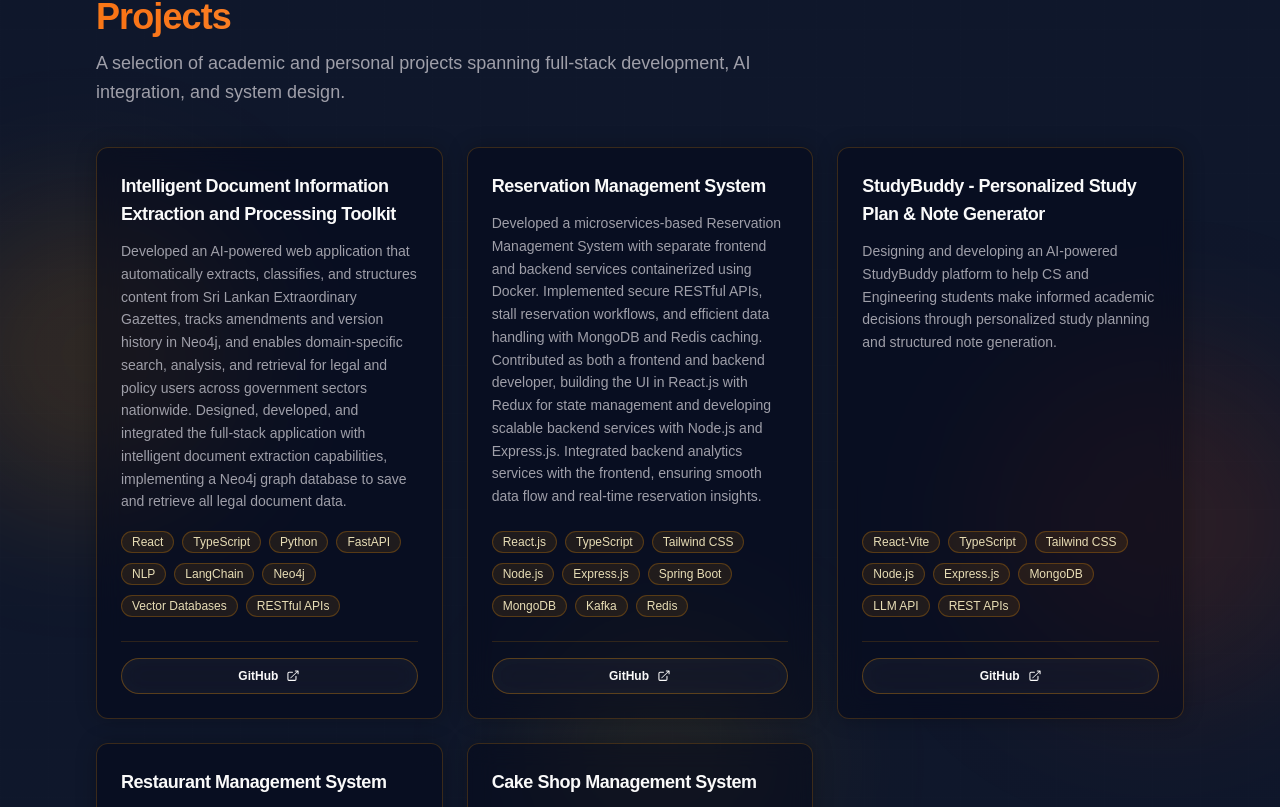
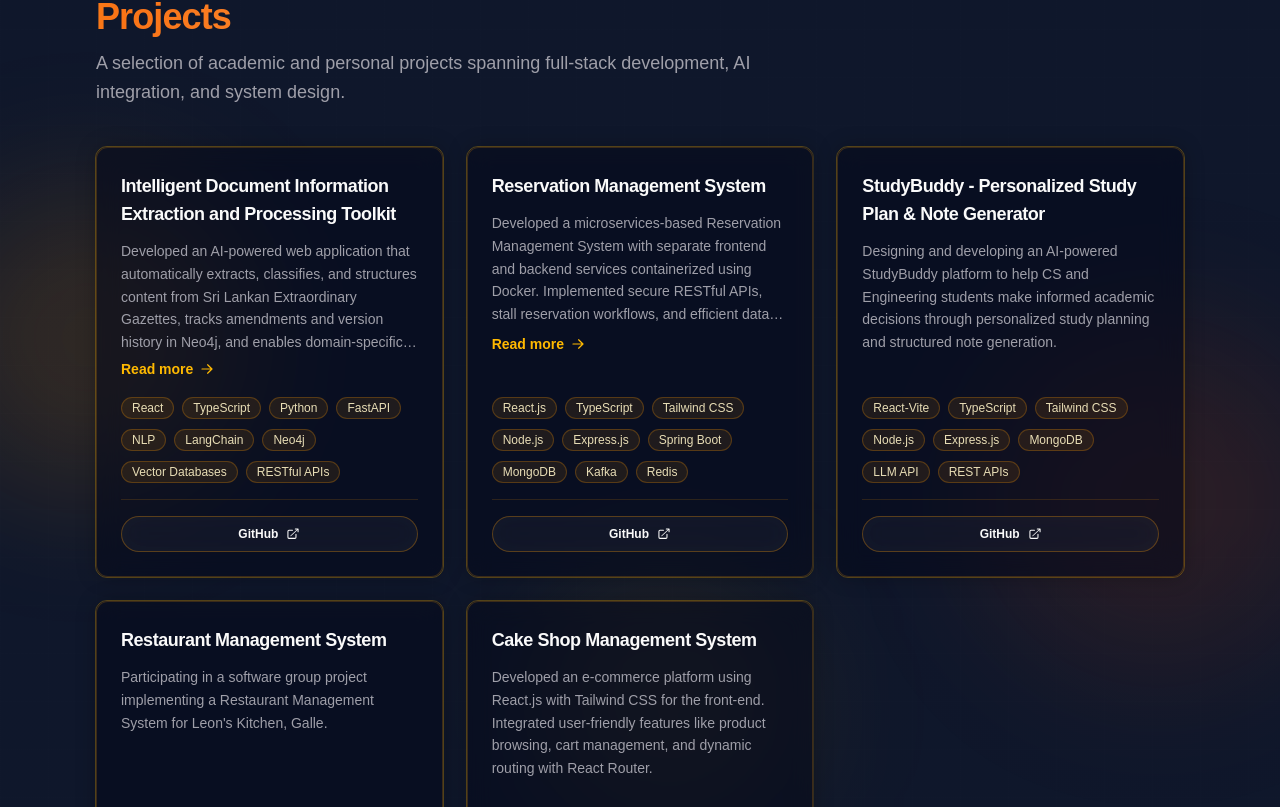
Before and after one commit to HirunaD/hirunad-portfolio, a Next.js app: page / in a window 1280 px wide. Shown: the part 2853-3660 px from the top of the page. Built offline with nearby package versions, Linux system fonts and the light colour scheme.

Commit message:
style: project cards ux

```diff
--- a/app/src/components/ui/ProjectCard.tsx
+++ b/app/src/components/ui/ProjectCard.tsx
@@ -1,9 +1,18 @@
 "use client";
 
 import { motion } from "framer-motion";
+import {
+  type KeyboardEvent,
+  type MouseEvent,
+  useLayoutEffect,
+  useRef,
+  useState,
+} from "react";
+import { projectCardConfig } from "../../data/projects";
 import { cardSpring, premiumCardClasses, premiumTagClasses } from "../../lib/motion";
 import { type Project } from "../../types";
 import { PremiumPrimaryButton, PremiumSecondaryButton } from "./PremiumButton";
+import ProjectDetailModal from "./ProjectDetailModal";
 
 export interface ProjectCardProps {
   project: Project;
@@ -11,20 +20,116 @@ export interface ProjectCardProps {
 
 export default function ProjectCard({ project }: ProjectCardProps) {
   const { title, description, techStack, githubUrl, liveUrl } = project;
+  const [isModalOpen, setIsModalOpen] = useState(false);
+  const [isClipped, setIsClipped] = useState(false);
+  const descriptionRef = useRef<HTMLParagraphElement>(null);
+
+  useLayoutEffect(() => {
+    const descriptionElement = descriptionRef.current;
+
+    if (!descriptionElement) {
+      return;
+    }
+
+    const updateClippedState = () => {
+      setIsClipped(
+        descriptionElement.scrollHeight > descriptionElement.clientHeight + 1,
+      );
+    };
+
+    updateClippedState();
+
+    const resizeObserver = new ResizeObserver(updateClippedState);
+    resizeObserver.observe(descriptionElement);
+
+    return () => resizeObserver.disconnect();
+  }, [description]);
+
+  const openModal = () => setIsModalOpen(true);
+
+  const handleKeyDown = (event: KeyboardEvent<HTMLDivElement>) => {
+    if (event.key === "Enter" || event.key === " ") {
+      event.preventDefault();
+      openModal();
+    }
+  };
+
+  const stopCardClick = (event: MouseEvent<HTMLElement>) => {
+    event.stopPropagation();
+  };
 
   return (
-    <motion.article
-      className={`flex h-full flex-col ${premiumCardClasses}`}
-      whileHover={{ scale: 1.02 }}
+    <>
+      <article className="relative h-full">
+        <motion.div
+          role="button"
+          tabIndex={0}
+          onClick={openModal}
+          onKeyDown={handleKeyDown}
+          aria-haspopup="dialog"
+          aria-label={`View details for ${title}`}
+          className="group relative h-full cursor-pointer"
+          whileHover={{ scale: 1.02, y: -4 }}
+          whileTap={{ scale: 0.99 }}
           transition={cardSpring}
         >
-      <h3 className="text-lg font-semibold tracking-tight text-zinc-50">{title}</h3>
+          <motion.div
+            className="pointer-events-none absolute -inset-px rounded-xl opacity-0 transition-opacity duration-500 group-hover:opacity-100"
+            style={{
+              background:
+                "linear-gradient(90deg, transparent, rgba(251,191,36,0.45), rgba(249,115,22,0.45), transparent)",
+              backgroundSize: "200% 100%",
+            }}
+            animate={{ backgroundPosition: ["0% 50%", "200% 50%"] }}
+            transition={{ duration: 4, repeat: Infinity, ease: "linear" }}
+            aria-hidden="true"
+          />
 
-      <p className="mt-3 flex-1 text-sm leading-relaxed text-zinc-400">
+          <motion.div
+            className="pointer-events-none absolute -inset-px rounded-xl border border-amber-400/50"
+            animate={{ opacity: [0.2, 0.65, 0.2] }}
+            transition={{ duration: 2.8, repeat: Infinity, ease: "easeInOut" }}
+            aria-hidden="true"
+          />
+
+          <div
+            className={`relative flex ${projectCardConfig.cardHeightClass} flex-col overflow-hidden ${premiumCardClasses}`}
+          >
+            <h3 className="shrink-0 text-lg font-semibold tracking-tight text-zinc-50">
+              {title}
+            </h3>
+
+            <p
+              ref={descriptionRef}
+              className={`mt-3 ${projectCardConfig.descriptionLineClampClass} text-sm leading-relaxed text-zinc-400`}
+            >
               {description}
             </p>
 
-      <ul className="mt-4 flex flex-wrap gap-2" aria-label="Technologies used">
+            {isClipped && (
+              <span className="mt-2 inline-flex items-center gap-1.5 text-sm font-semibold text-amber-400 transition-colors group-hover:text-amber-300">
+                {projectCardConfig.readMoreLabel}
+                <svg
+                  xmlns="http://www.w3.org/2000/svg"
+                  viewBox="0 0 20 20"
+                  fill="currentColor"
+                  className="h-4 w-4 transition-transform duration-300 group-hover:translate-x-1"
+                  aria-hidden="true"
+                >
+                  <path
+                    fillRule="evenodd"
+                    d="M3 10a.75.75 0 0 1 .75-.75h10.638L10.23 5.29a.75.75 0 1 1 1.04-1.08l5.5 5.25a.75.75 0 0 1 0 1.08l-5.5 5.25a.75.75 0 1 1-1.04-1.08l4.158-3.96H3.75A.75.75 0 0 1 3 10Z"
+                    clipRule="evenodd"
+                  />
+                </svg>
+              </span>
+            )}
+
+            <div className="mt-auto pt-4">
+              <ul
+                className="flex flex-wrap gap-2"
+                aria-label="Technologies used"
+              >
                 {techStack.map((tech) => (
                   <li key={tech}>
                     <span className={premiumTagClasses}>{tech}</span>
@@ -33,13 +138,20 @@ export default function ProjectCard({ project }: ProjectCardProps) {
               </ul>
 
               {(githubUrl ?? liveUrl) && (
-        <div className="mt-6 flex flex-wrap gap-3 border-t border-amber-500/15 pt-4">
+                <div
+                  className="mt-4 flex flex-wrap gap-3 border-t border-amber-500/15 pt-4"
+                  onClick={stopCardClick}
+                  onKeyDown={(event) => event.stopPropagation()}
+                  role="presentation"
+                >
                   {githubUrl && (
                     <PremiumSecondaryButton
                       href={githubUrl}
                       size="compact"
                       showIcon
                       className="w-auto"
+                      target="_blank"
+                      rel="noopener noreferrer"
                     >
                       GitHub
                       <span className="sr-only"> for {title}</span>
@@ -50,6 +162,8 @@ export default function ProjectCard({ project }: ProjectCardProps) {
                       href={liveUrl}
                       size="compact"
                       className="w-auto"
+                      target="_blank"
+                      rel="noopener noreferrer"
                     >
                       Live Demo
                       <span className="sr-only"> for {title}</span>
@@ -57,6 +171,15 @@ export default function ProjectCard({ project }: ProjectCardProps) {
                   )}
                 </div>
               )}
-    </motion.article>
+            </div>
+          </div>
+        </motion.div>
+      </article>
+
+      <ProjectDetailModal
+        project={isModalOpen ? project : null}
+        onClose={() => setIsModalOpen(false)}
+      />
+    </>
   );
 }
--- /dev/null
+++ b/app/src/components/ui/ProjectDetailModal.tsx
@@ -0,0 +1,142 @@
+"use client";
+
+import { AnimatePresence, motion } from "framer-motion";
+import { useEffect } from "react";
+import { projectCardConfig } from "../../data/projects";
+import { premiumTagClasses } from "../../lib/motion";
+import { type Project } from "../../types";
+import { PremiumPrimaryButton, PremiumSecondaryButton } from "./PremiumButton";
+
+interface ProjectDetailModalProps {
+  project: Project | null;
+  onClose: () => void;
+}
+
+export default function ProjectDetailModal({
+  project,
+  onClose,
+}: ProjectDetailModalProps) {
+  useEffect(() => {
+    if (!project) {
+      return;
+    }
+
+    const handleKeyDown = (event: KeyboardEvent) => {
+      if (event.key === "Escape") {
+        onClose();
+      }
+    };
+
+    window.addEventListener("keydown", handleKeyDown);
+    return () => window.removeEventListener("keydown", handleKeyDown);
+  }, [project, onClose]);
+
+  return (
+    <AnimatePresence>
+      {project && (
+        <motion.div
+          className="fixed inset-0 z-60 flex items-center justify-center px-4 pb-4 pt-20 sm:pt-24"
+          initial={{ opacity: 0 }}
+          animate={{ opacity: 1 }}
+          exit={{ opacity: 0 }}
+          role="dialog"
+          aria-modal="true"
+          aria-labelledby="project-modal-title"
+        >
+          <motion.button
+            type="button"
+            className="absolute inset-0 bg-slate-950/80 backdrop-blur-sm"
+            onClick={onClose}
+            aria-label={projectCardConfig.closeLabel}
+            initial={{ opacity: 0 }}
+            animate={{ opacity: 1 }}
+            exit={{ opacity: 0 }}
+          />
+
+          <motion.div
+            className="relative z-10 max-h-[calc(100dvh-6.5rem)] w-full max-w-2xl overflow-y-auto rounded-2xl border border-amber-500/30 bg-slate-950/95 p-6 shadow-[0_0_40px_rgba(251,146,60,0.2)] backdrop-blur-xl sm:max-h-[calc(100dvh-7.5rem)] sm:p-8"
+            initial={{ opacity: 0, y: 32, scale: 0.95 }}
+            animate={{ opacity: 1, y: 0, scale: 1 }}
+            exit={{ opacity: 0, y: 24, scale: 0.97 }}
+            transition={{ type: "spring", stiffness: 380, damping: 30 }}
+          >
+            <motion.div
+              className="pointer-events-none absolute inset-0 rounded-2xl opacity-40"
+              style={{
+                background:
+                  "linear-gradient(90deg, transparent, rgba(251,191,36,0.15), rgba(249,115,22,0.15), transparent)",
+                backgroundSize: "200% 100%",
+              }}
+              animate={{ backgroundPosition: ["0% 50%", "200% 50%"] }}
+              transition={{ duration: 5, repeat: Infinity, ease: "linear" }}
+              aria-hidden="true"
+            />
+
+            <div className="relative z-10">
+              <h3
+                id="project-modal-title"
+                className="text-xl font-semibold text-zinc-50 sm:text-2xl"
+              >
+                {project.title}
+              </h3>
+
+              <p className="mt-6 border-t border-amber-500/15 pt-6 text-sm leading-relaxed text-zinc-300 sm:text-base">
+                {project.description}
+              </p>
+
+              <ul
+                className="mt-6 flex flex-wrap gap-2"
+                aria-label="Technologies used"
+              >
+                {project.techStack.map((tech, index) => (
+                  <motion.li
+                    key={tech}
+                    initial={{ opacity: 0, y: 8 }}
+                    animate={{ opacity: 1, y: 0 }}
+                    transition={{ delay: index * 0.05, duration: 0.35 }}
+                  >
+                    <span className={premiumTagClasses}>{tech}</span>
+                  </motion.li>
+                ))}
+              </ul>
+
+              {(project.githubUrl ?? project.liveUrl) && (
+                <div className="mt-8 flex flex-wrap gap-3">
+                  {project.githubUrl && (
+                    <PremiumSecondaryButton
+                      href={project.githubUrl}
+                      size="compact"
+                      showIcon
+                      className="w-auto"
+                    >
+                      GitHub
+                    </PremiumSecondaryButton>
+                  )}
+                  {project.liveUrl && (
+                    <PremiumPrimaryButton
+                      href={project.liveUrl}
+                      size="compact"
+                      className="w-auto"
+                    >
+                      Live Demo
+                    </PremiumPrimaryButton>
+                  )}
+                </div>
+              )}
+
+              <motion.button
+                type="button"
+                onClick={onClose}
+                className="mt-8 inline-flex h-10 items-center justify-center rounded-full border border-amber-500/30 bg-white/5 px-5 text-sm font-semibold text-zinc-50 backdrop-blur-md transition-colors hover:border-amber-400/60 hover:bg-amber-500/10"
+                whileHover={{ scale: 1.04 }}
+                whileTap={{ scale: 0.96 }}
+              >
+                {projectCardConfig.closeLabel}
+              </motion.button>
+            </div>
+          </motion.div>
+        </motion.div>
+      )}
+    </AnimatePresence>
+  );
+}
--- a/app/src/data/projects.ts
+++ b/app/src/data/projects.ts
@@ -1,4 +1,11 @@
 import { Project } from "../types";
+
+export const projectCardConfig = {
+  cardHeightClass: "h-[430px]",
+  descriptionLineClampClass: "line-clamp-5",
+  readMoreLabel: "Read more",
+  closeLabel: "Close",
+};
 
 export const projectsData: Project[] = [
   {
```
Lines whose indentation alone changed are shown as unchanged.
